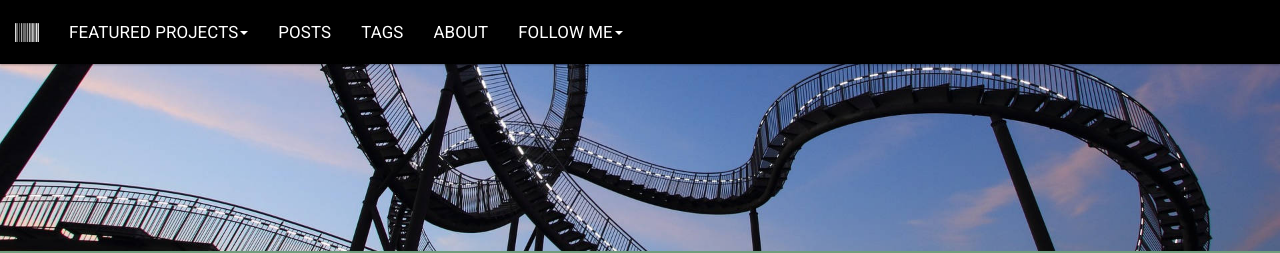
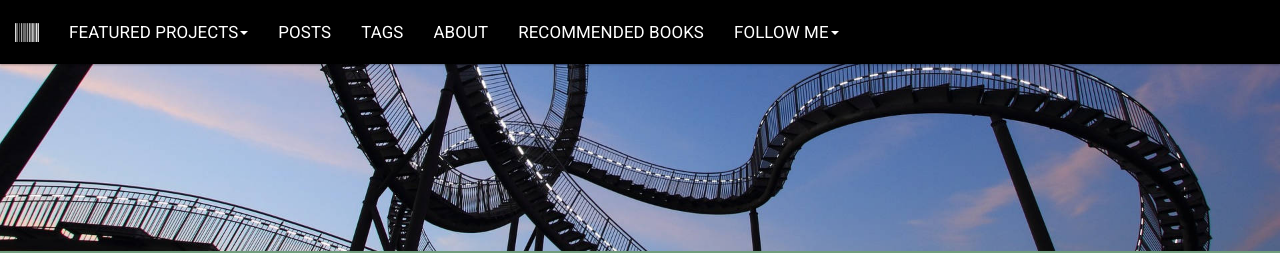
Before and after one commit to alainpham/alainpham.github.io, a Jekyll site: the page built from index.html, in a window 1280 px wide. Shown: the top 253 px of the page. Built offline with Jekyll 4.4.1, drawn with Linux system fonts in a browser that asks for light colours; comment, search, counter and statistics services are not loaded.

Commit message:
added books

```diff
--- a/_includes/header.html
+++ b/_includes/header.html
@@ -24,7 +24,7 @@
 <!-- 					<li><a href="/">Presentations</a></li>-->
 					<li><a href="/tags">Tags</a></li>
 					<li><a href="/about/">About</a></li>
-
+					<li><a href="/books/">Recommended books</a></li>
 					<li class="dropdown"><a class="dropdown-toggle"
 						data-toggle="dropdown" href="#">Follow me<span
 							class="caret"></span></a>
```
